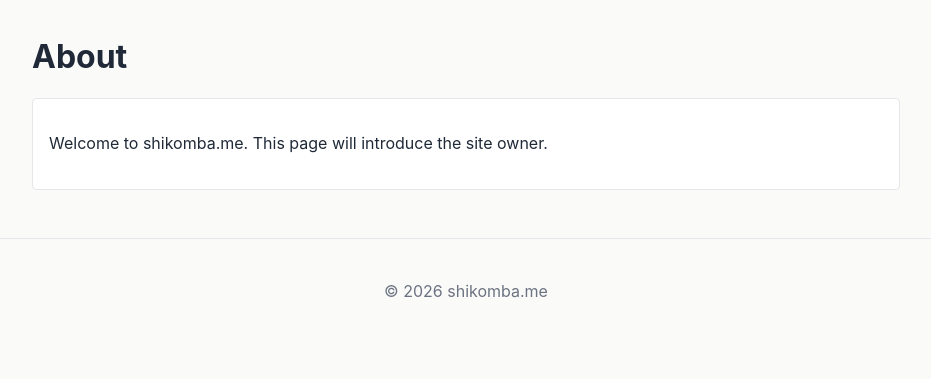
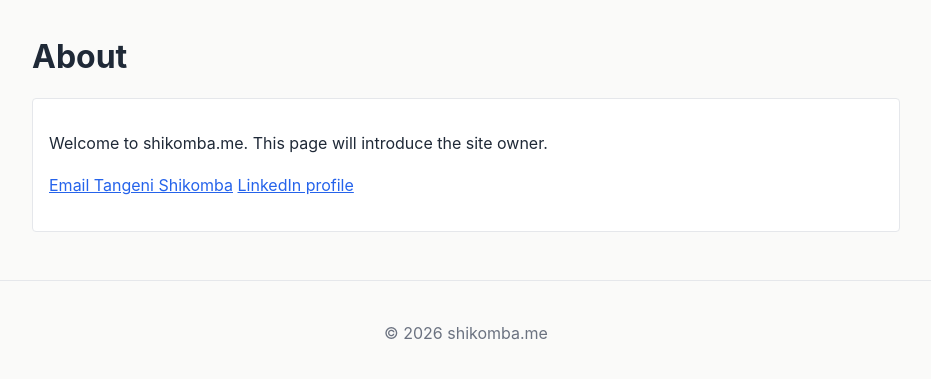
Before and after one commit to mtshikomba/shikomba.me, a Django app: page /about/ in a window 1280 px wide. Shown: the part 59-438 px from the top of the page, without its empty margins (174-1105 px from the left). Run offline with Django 4.2, Linux system fonts and the light colour scheme.

Commit message:
[task-028] Add About page contact links

```diff
--- a/blog/templates/blog/about.html
+++ b/blog/templates/blog/about.html
@@ -7,5 +7,9 @@
 <h1>About</h1>
 <div class="card">
     <p>Welcome to shikomba.me. This page will introduce the site owner.</p>
+    <p>
+        <a href="mailto:tangenishikomba@gmail.com">Email Tangeni Shikomba</a>
+        <a href="https://www.linkedin.com/in/tangeni-shikomba">LinkedIn profile</a>
+    </p>
 </div>
 {% endblock %}
```
Also changed, not shown: tests/test_blog.py (+12 -0 lines), .tasks/done/task-028-add-about-contact-links.md (added).
